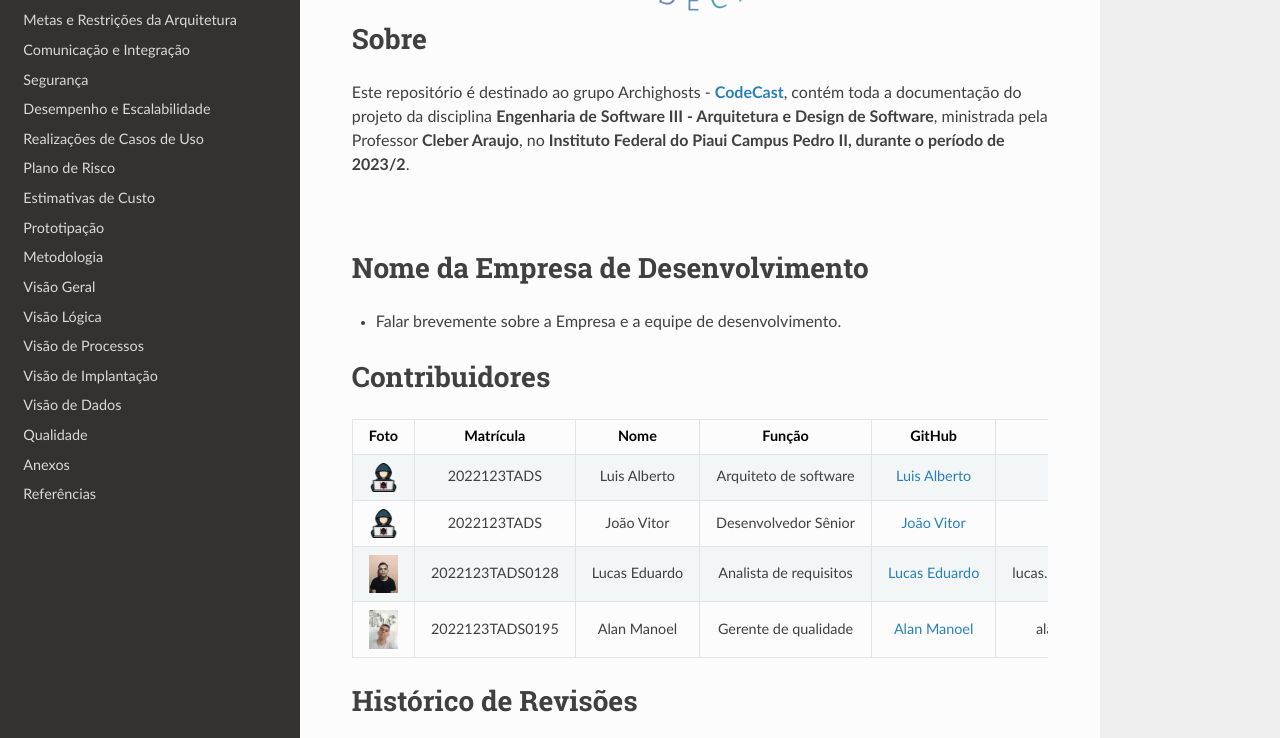
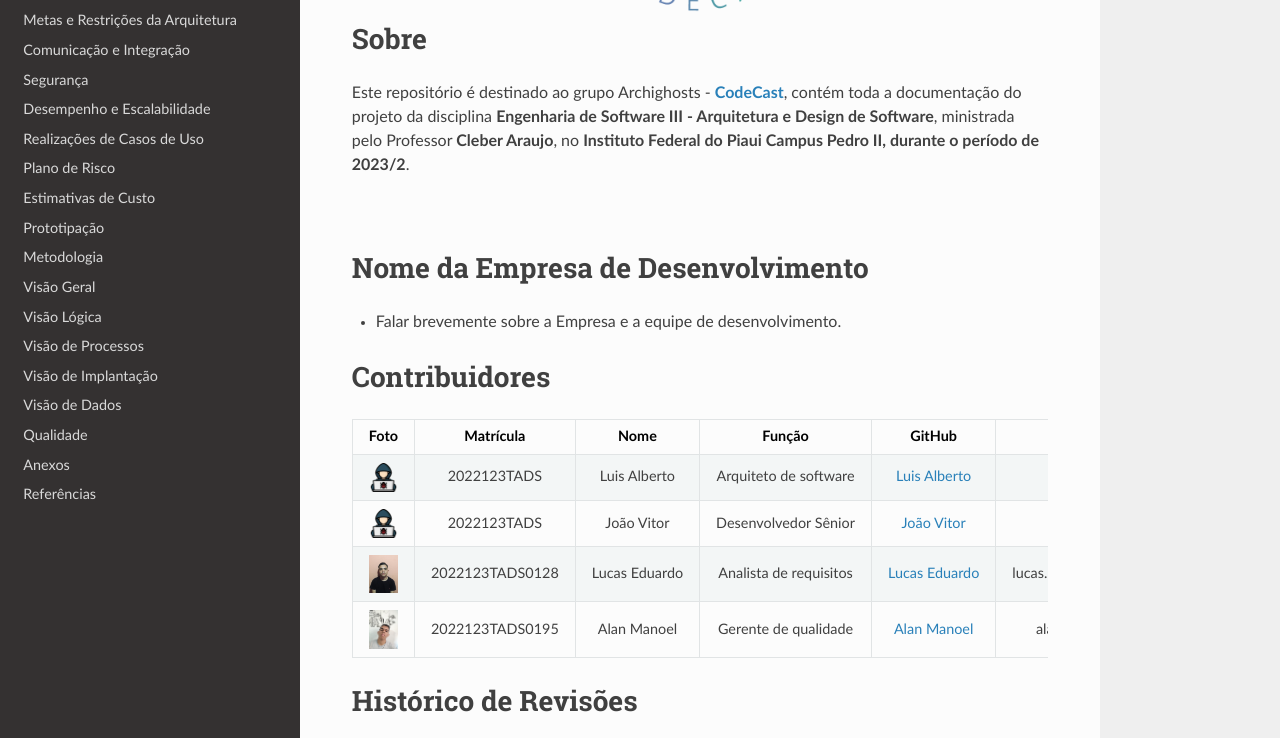
Before and after one commit to Vitor-Silva27/codecast, an MkDocs documentation site: the page built from docs/index.md, in a window 1280 px wide and 1246 px high. Shown: the part 279-1017 px from the top of the window. Built offline with MkDocs 1.6.1, drawn with Linux system fonts in a browser that asks for light colours; nearby versions of some CDN libraries.

Commit message:
corrigindo erros de escritas

```diff
--- a/docs/index.md
+++ b/docs/index.md
@@ -4,7 +4,7 @@
 
 # Sobre
 
-Este repositório é destinado ao grupo Archighosts - [**CodeCast**](https://github.com/luisalberto002/codecast), contém toda a documentação do   projeto da disciplina **Engenharia de Software III - Arquitetura e Design de Software**, ministrada pela Professor **Cleber Araujo**, no **Instituto Federal do Piaui Campus Pedro II, durante o período de 2023/2**.
+Este repositório é destinado ao grupo Archighosts - [**CodeCast**](https://github.com/luisalberto002/codecast), contém toda a documentação do   projeto da disciplina **Engenharia de Software III - Arquitetura e Design de Software**, ministrada pelo Professor **Cleber Araujo**, no **Instituto Federal do Piaui Campus Pedro II, durante o período de 2023/2**.
 
 <br />
 
```
Also changed, not shown: docs/identificacao.md (+1 -1 lines).
